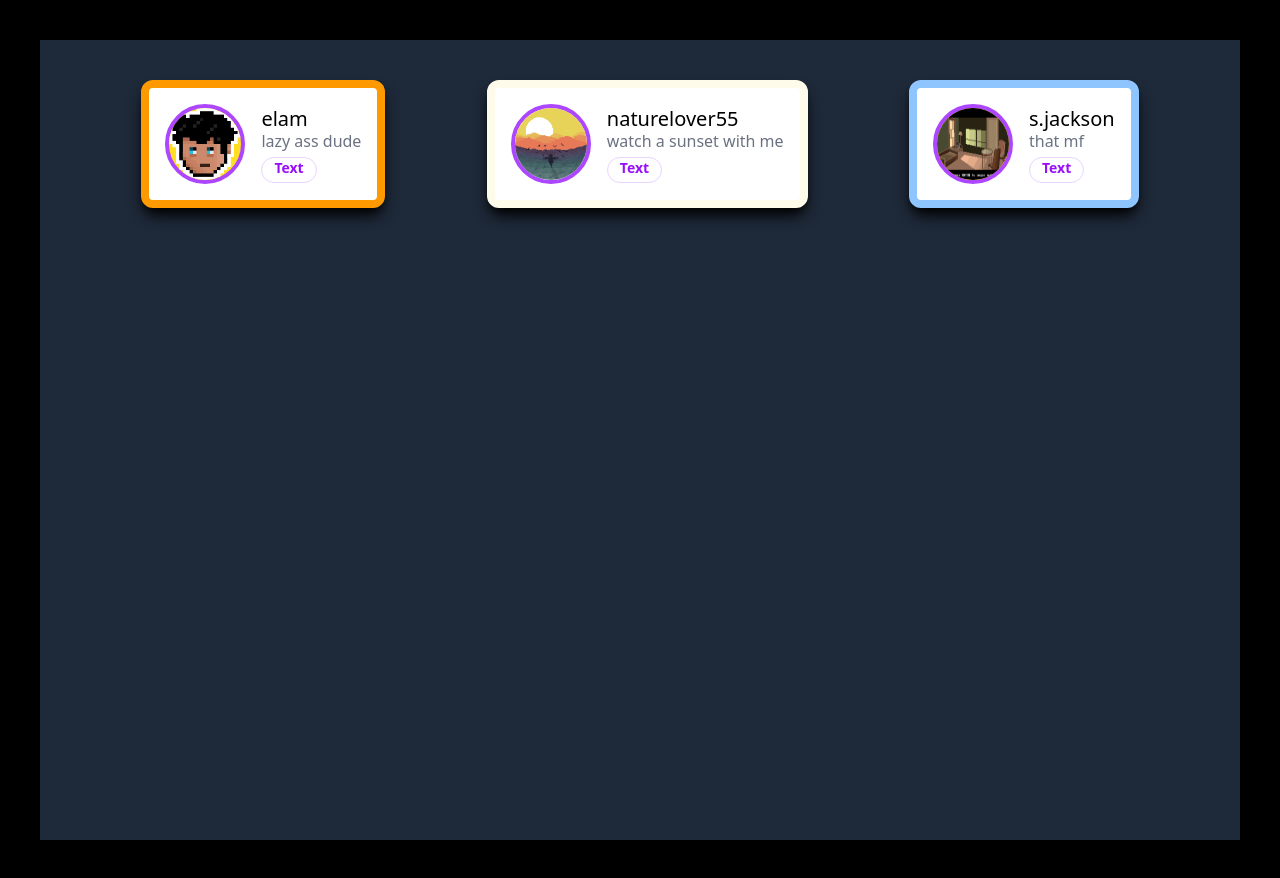
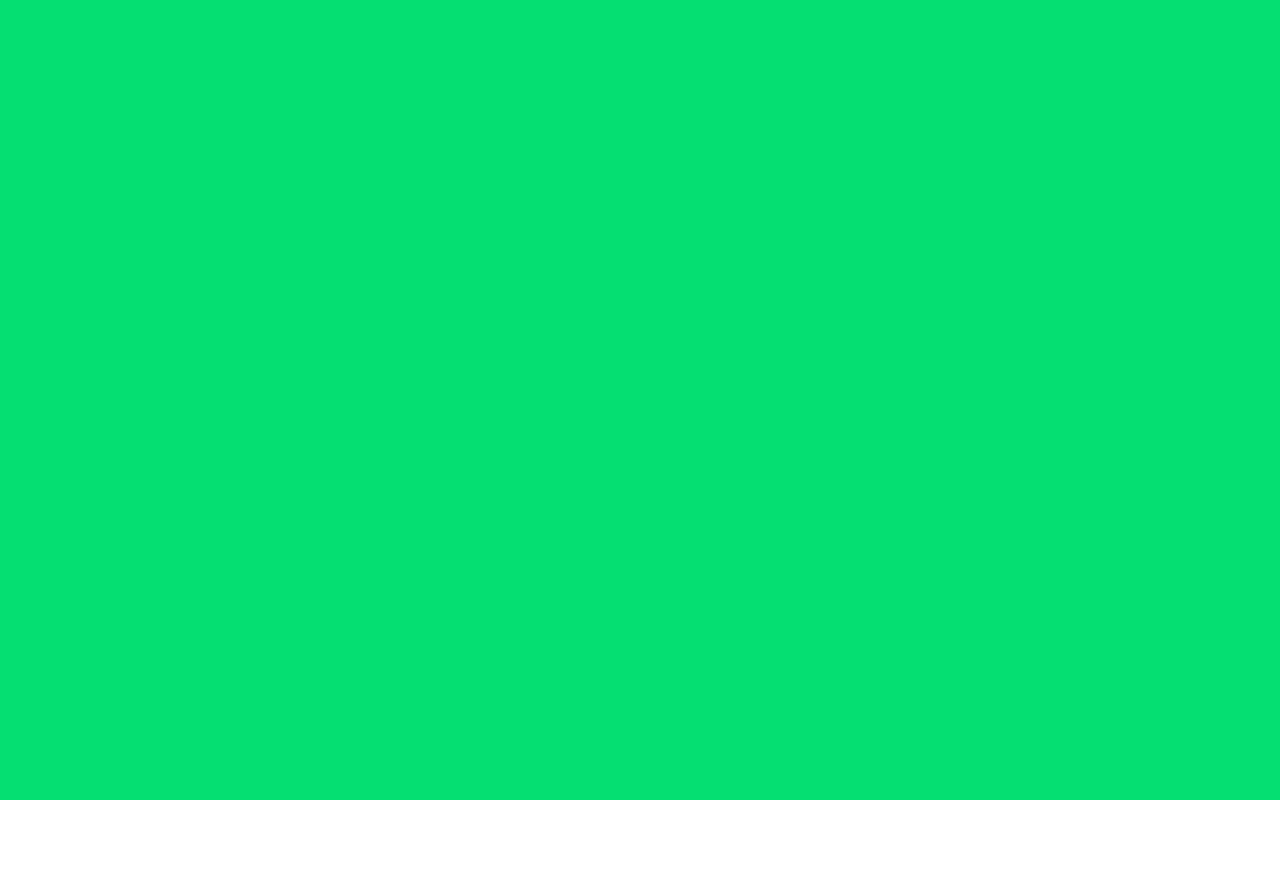
Before and after one commit to ilhammorsalin/ilham-portfolio, a React (Vite) app in the folder my-portfolio/: page / in a window 1280 px wide. After the commit the page ends 800 px from the top, so only its background shows below. Built offline with nearby package versions, Linux system fonts and the light colour scheme.

Commit message:
Refactor App component to remove Card instances and update background color in CSS to white

```diff
--- a/my-portfolio/src/App.jsx
+++ b/my-portfolio/src/App.jsx
@@ -1,23 +1,10 @@
 import { Card } from "./components/Card";
-import elamDP from "./assets/elamDP.png";
-import sun from "./assets/sun scarecrow square.png";
-import pulp from "./assets/pulp gif.gif";
 
 function App() {
   return (
     <div
-      className="min-h-screen bg-gray-800 m-10 p-5
-      flex flex-row flex-wrap justify-evenly content-start">
-      <Card image={elamDP} header="elam" text="lazy ass dude" btnText="Text" />
-
-      <Card
-        image={sun}
-        header="naturelover55"
-        text="watch a sunset with me"
-        btnText="Text"
-      />
-      <Card image={pulp} header="s.jackson" text="that mf" btnText="Text" />
-    </div>
+      className="min-h-screen bg-green-400 p-5
+      flex flex-row flex-wrap justify-evenly content-start"></div>
   );
 }
 
--- a/my-portfolio/src/index.css
+++ b/my-portfolio/src/index.css
@@ -1,5 +1,5 @@
 @import "tailwindcss";
 
 body {
-  background-color: black;
+  background-color: white;
 }
```
